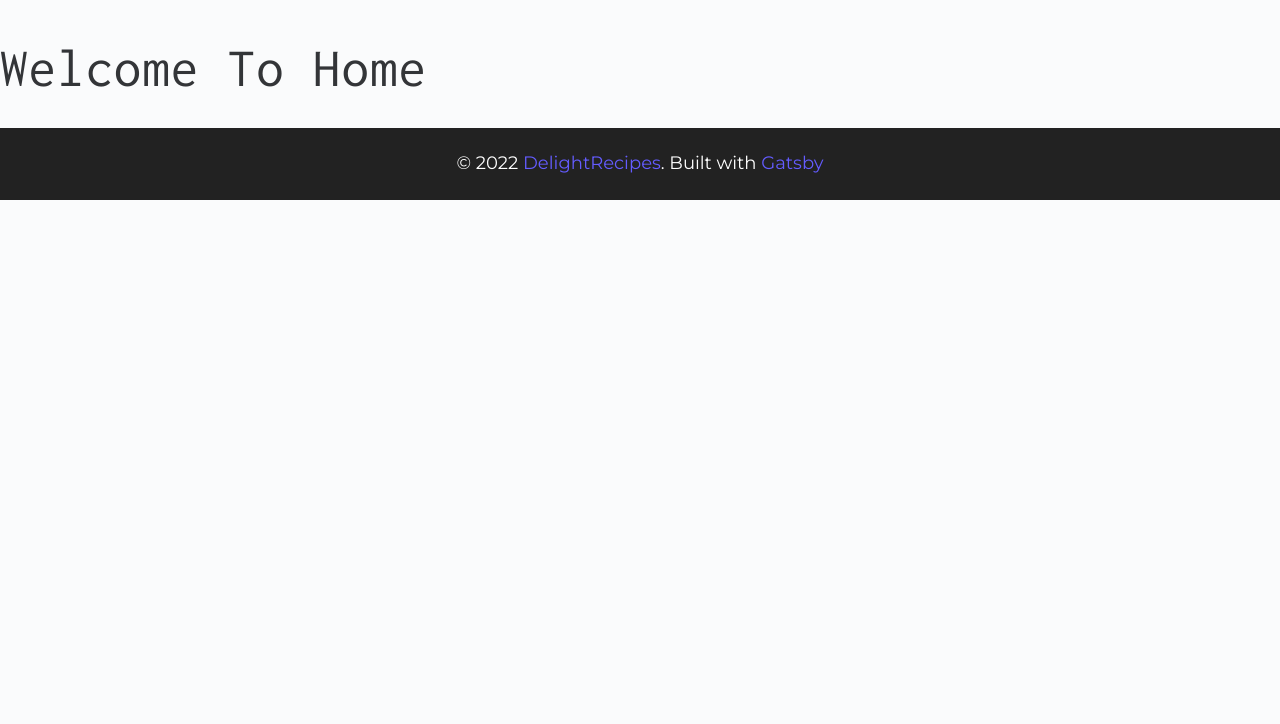
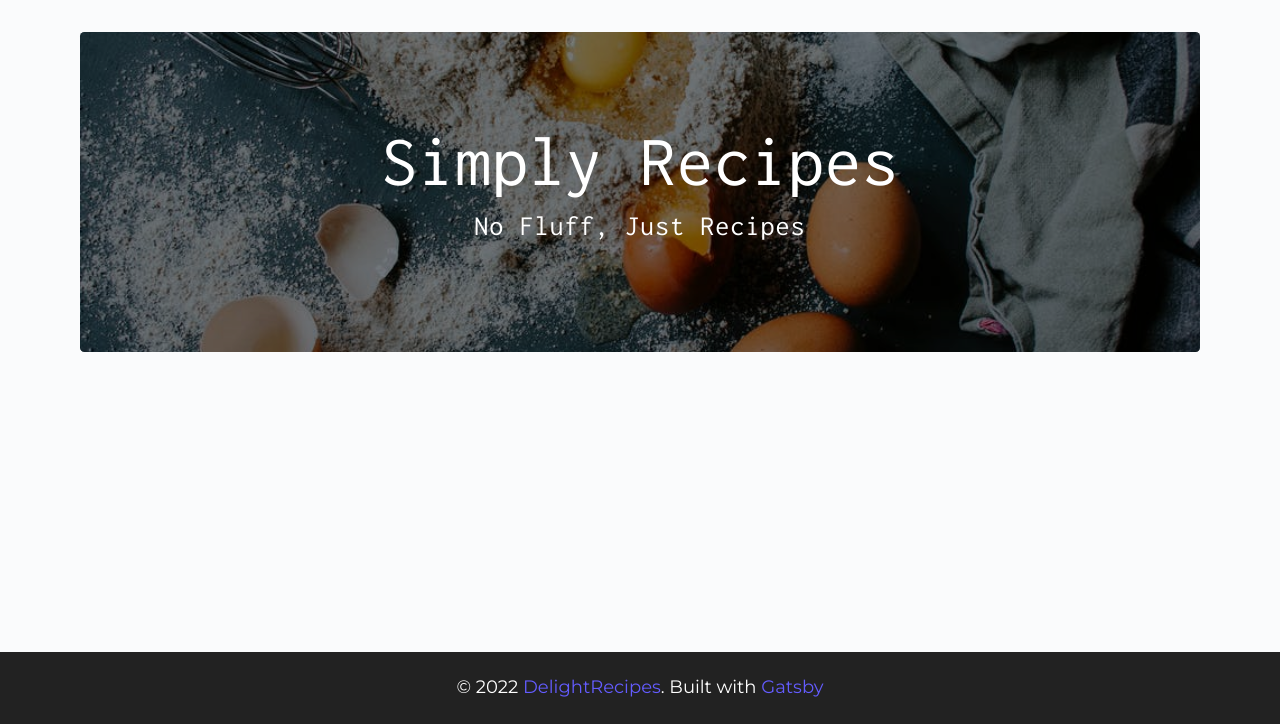
Before and after one commit to jacksonikpe/food-recipe, a Gatsby site: page / in a window 1280 px wide. Shown: the part 76-800 px from the top of the page. Built offline with nearby package versions, Linux system fonts and the light colour scheme; Gatsby itself is replaced by a stand-in of ours.

Commit message:
Update index.js

```diff
--- a/src/pages/index.js
+++ b/src/pages/index.js
@@ -1,12 +1,28 @@
-import React from 'react'
-import Layout from '../components/Layout'
+import React from "react"
+import Layout from "../components/Layout"
 import { StaticImage } from "gatsby-plugin-image"
 
 function Home() {
   return (
-      <Layout>
-        <h1>welcome to home </h1>
-      </Layout>
+    <Layout>
+      <main className="page">
+        <header className="hero">
+          <StaticImage
+            src="../assets/images/main.jpeg"
+            alt="eggs"
+            className="hero-img"
+            placeholder="tracedSVG"
+            layout="fullWidth"
+          />
+          <div className="hero-container">
+            <div className="hero-text">
+              <h1>simply recipes</h1>
+              <h4>no fluff, just recipes</h4>
+            </div>
+          </div>
+        </header>
+      </main>
+    </Layout>
   )
 }
 
```
